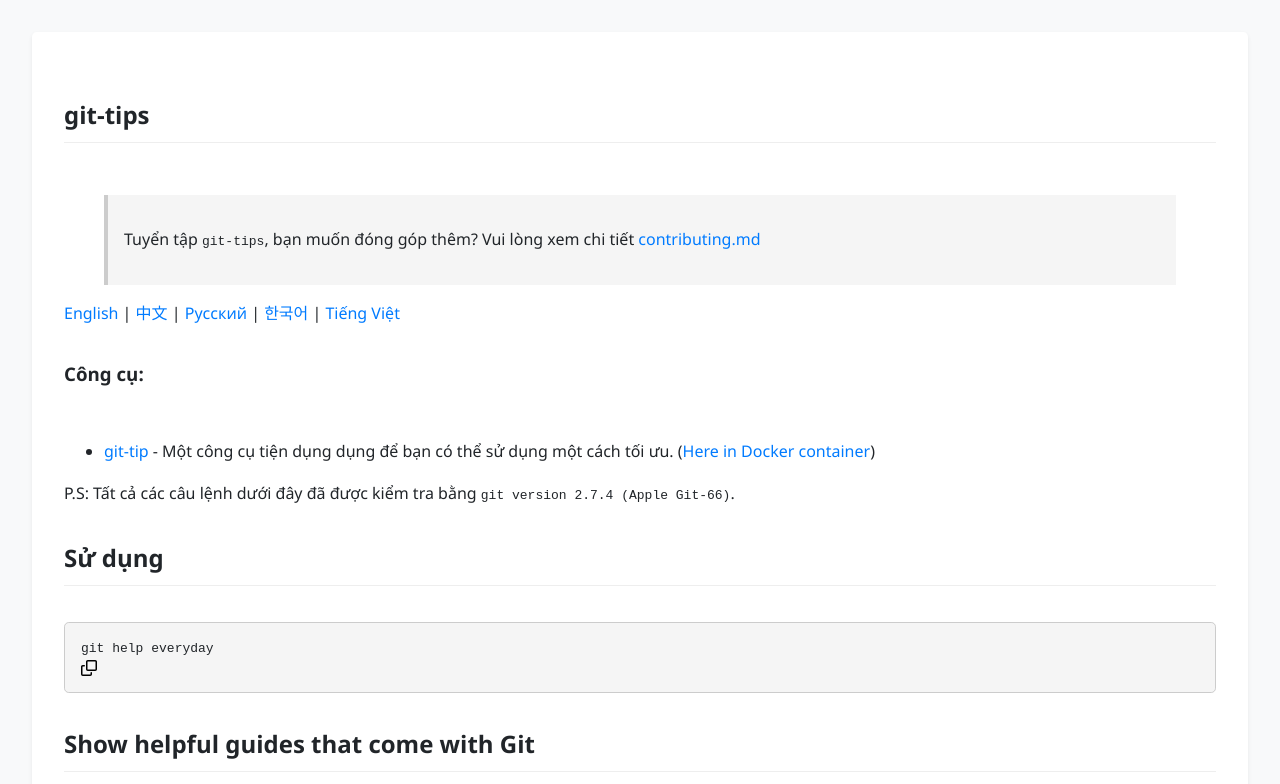
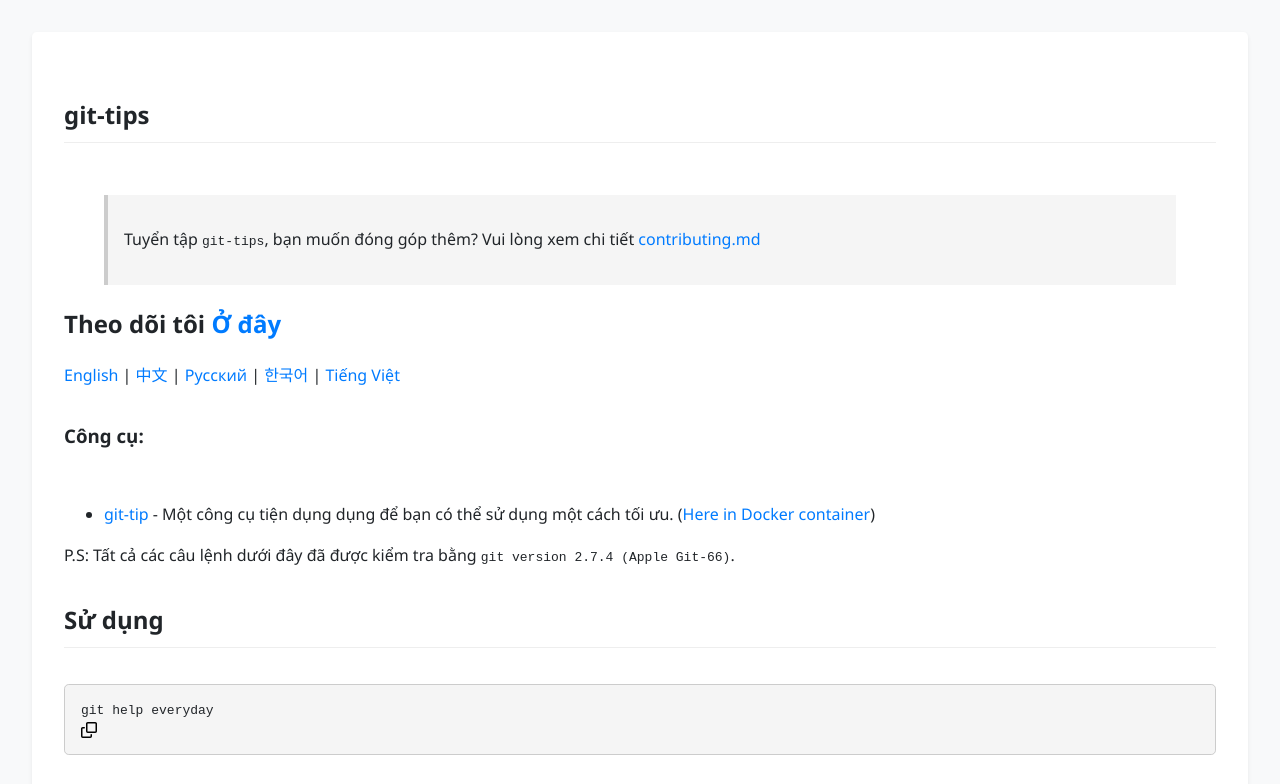
Before and after one commit to khaicybers/git-tip, a plain HTML site: page index.html in a window 1280 px wide. Shown: the top 784 px of the page. Drawn offline with nearby package versions, Linux system fonts and the light colour scheme.

Commit message:
Update index.html

```diff
--- a/index.html
+++ b/index.html
@@ -2,7 +2,8 @@
   <blockquote>
   <p dir="auto">Tuyển tập <code>git-tips</code>, bạn muốn đóng góp thêm? Vui lòng xem chi tiết <a href="/khaicybers/git-tip/blob/main/contributing.md">contributing.md</a></p>
   </blockquote>
-  <p dir="auto"><a href="http://git.io/git-tips" rel="nofollow">English</a> | <a href="https://github.com/521xueweihan/git-tips">中文</a> | <a href="https://github.com/Imangazaliev/git-tips">Русский</a> | <a href="https://github.com/mingrammer/git-tips">한국어</a> | <a href="https://github.com/hprobotic/git-tips">Tiếng Việt</a></p>
+  <h1>Theo dõi tôi <a href="https://github.com/khaicybers" target="_blank" rel="noopener noreferrer">Ở đây</a></h1>
+  <p dir="auto"><a href="http://git.io/git-tips" rel="nofollow">English</a> | <a href="https://github.com/521xueweihan/git-tips">中文</a> | <a href="https://github.com/Imangazaliev/git-tips">Русский</a> | <a href="https://github.com/mingrammer/git-tips">한국어</a> | <a href="https://github.com/khaicybers/git-tips">Tiếng Việt</a></p>
   <div class="markdown-heading" dir="auto"><h3 tabindex="-1" class="heading-element" dir="auto"><strong>Công cụ:</strong></h3><a id="user-content-công-cụ" class="anchor" aria-label="Permalink: Công cụ:" href="#công-cụ"><svg class="octicon octicon-link" viewBox="0 0 16 16" version="1.1" width="16" height="16" aria-hidden="true"><path d="m7.775 3.275 1.25-1.25a3.5 3.5 0 1 1 4.95 4.95l-2.5 2.5a3.5 3.5 0 0 1-4.95 0 .751.751 0 0 1 .018-1.042.751.751 0 0 1 1.042-.018 1.998 1.998 0 0 0 2.83 0l2.5-2.5a2.002 2.002 0 0 0-2.83-2.83l-1.25 1.25a.751.751 0 0 1-1.042-.018.751.751 0 0 1-.018-1.042Zm-4.69 9.64a1.998 1.998 0 0 0 2.83 0l1.25-1.25a.751.751 0 0 1 1.042.018.751.751 0 0 1 .018 1.042l-1.25 1.25a3.5 3.5 0 1 1-4.95-4.95l2.5-2.5a3.5 3.5 0 0 1 4.95 0 .751.751 0 0 1-.018 1.042.751.751 0 0 1-1.042.018 1.998 1.998 0 0 0-2.83 0l-2.5 2.5a1.998 1.998 0 0 0 0 2.83Z"></path></svg></a></div>
   <ul dir="auto">
   <li><a href="https://www.npmjs.com/package/git-tip" rel="nofollow">git-tip</a> - Một công cụ tiện dụng dụng để bạn có thể sử dụng một cách tối ưu. (<a href="https://github.com/djoudi5/docker-git-tip">Here in Docker container</a>)</li>
```
